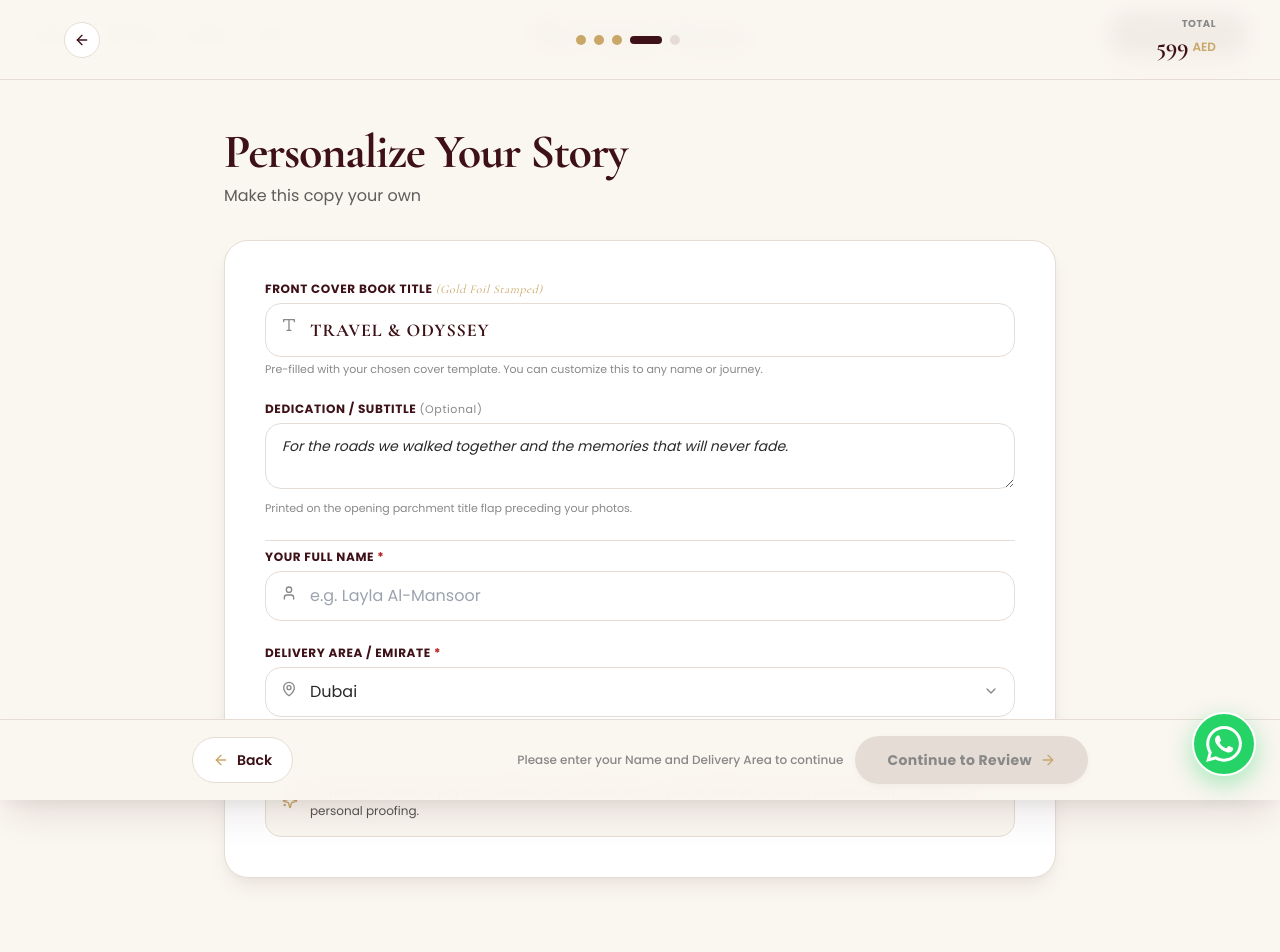
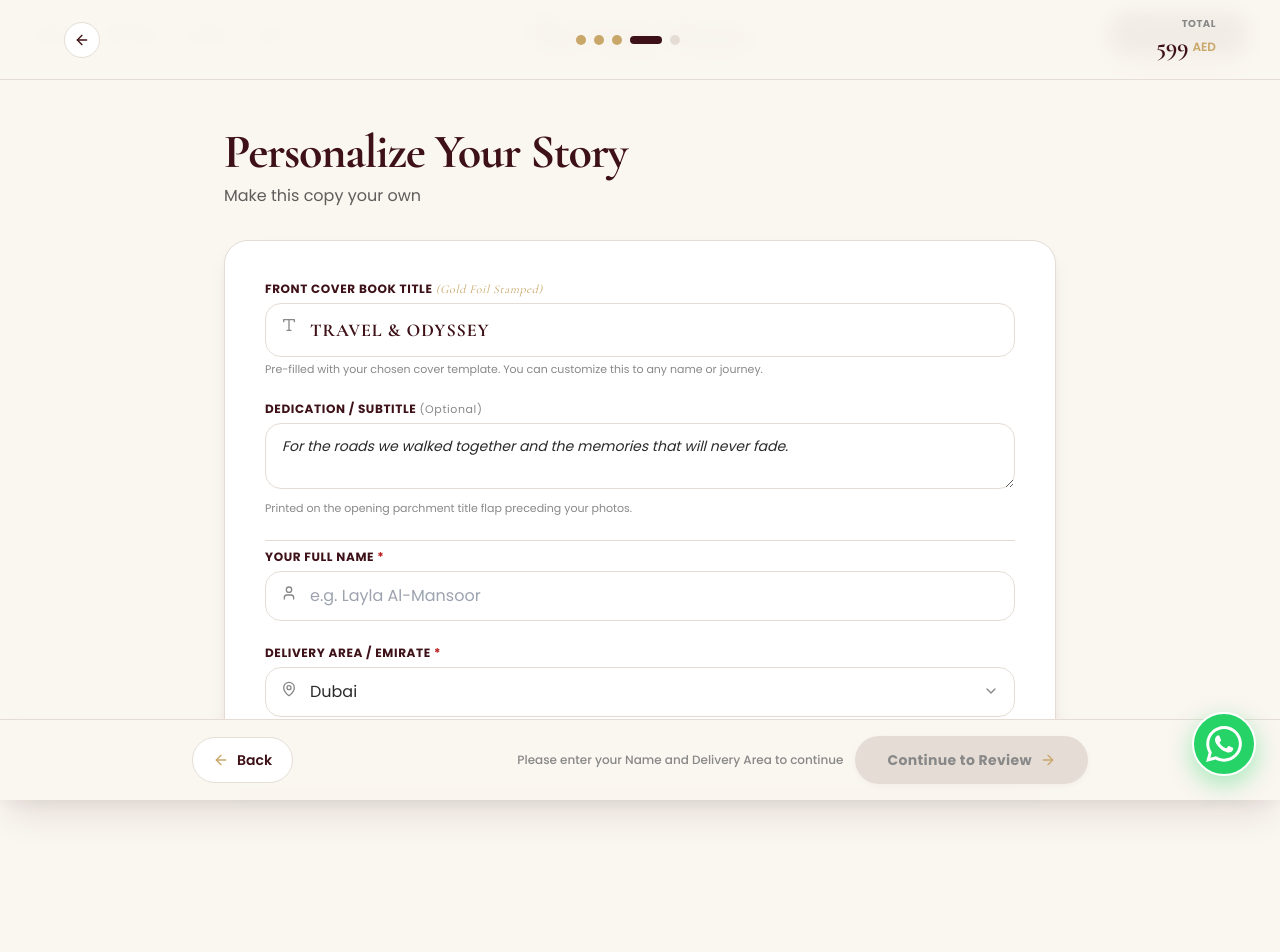
Before and after one commit to uiuxbyahsan/theestoryhousee, a Next.js app: page /build/personalize in a window 1280 px wide. Shown: the top 952 px of the page. Built offline with nearby package versions, Linux system fonts and the light colour scheme.

Commit message:
Remove reassurance notice from Step 4 Personalize

```diff
--- a/src/app/build/personalize/page.tsx
+++ b/src/app/build/personalize/page.tsx
@@ -159,14 +159,6 @@ export default function BuildPersonalizePage() {
           </p>
         </div>
 
-        {/* Reassurance Notice */}
-        <div className="p-4 rounded-2xl bg-[#FAF6F0] border border-[#E5DDD5] text-xs text-[#2A2A2A]/80 leading-relaxed flex items-center gap-3">
-          <Sparkles className="w-4 h-4 text-[#C9A769] shrink-0" />
-          <span>
-            No phone number or payment details are collected here — your WhatsApp account automatically connects for personal proofing.
-          </span>
-        </div>
-
       </div>
 
       {/* ============================================================ */}
```
